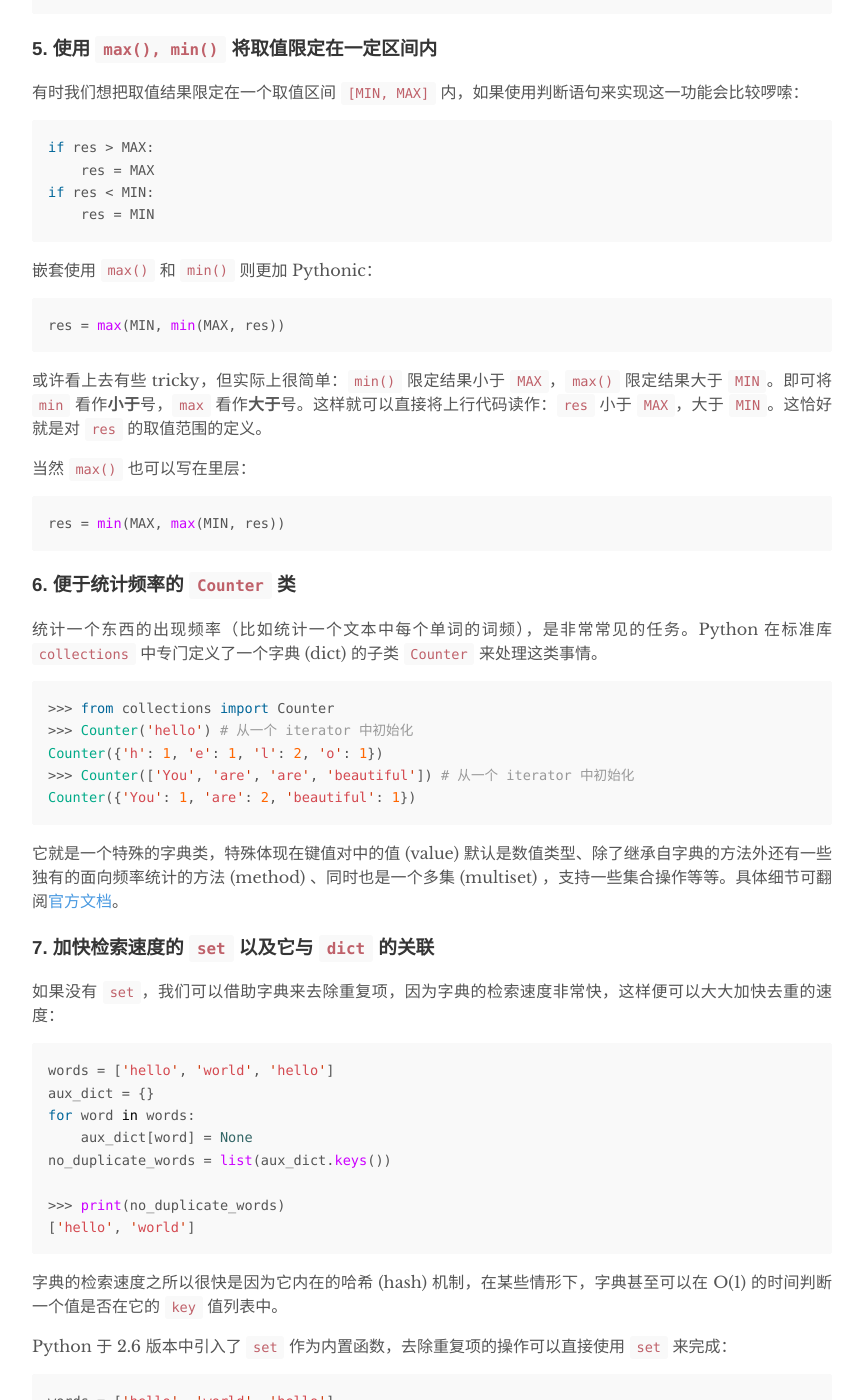
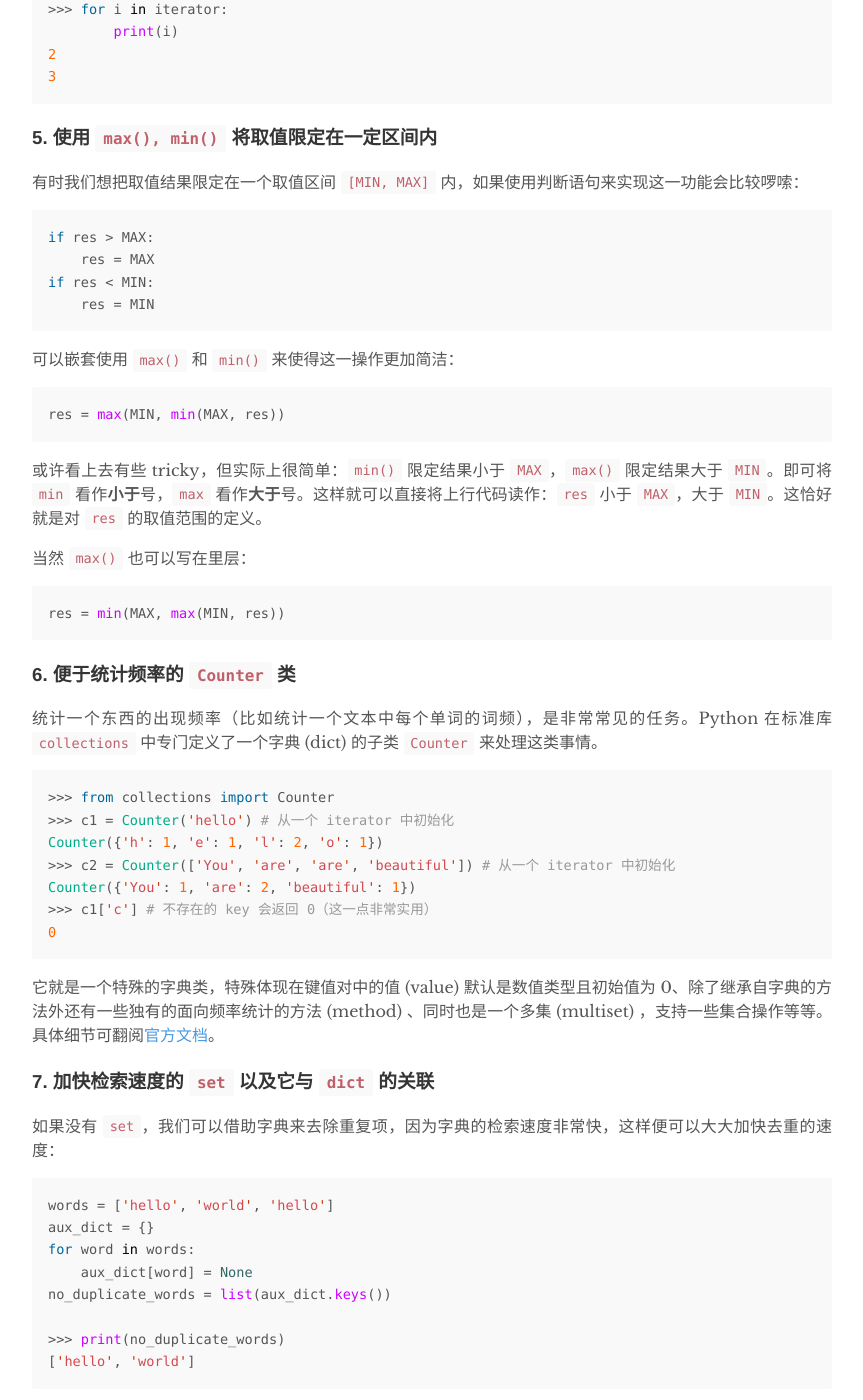
Before and after one commit to wen-zhi/wen-zhi.github.io, a Jekyll site: the page built from _posts/2019-01-15-python-notes.md, in a window 1280 px wide and 1400 px high, scrolled down 1787 px. Shown: the whole window, without its empty margins (208-1071 px from the left). Built offline with Jekyll 4.4.1, drawn with Linux system fonts in a browser that asks for light colours; comment, search, counter and statistics services are not loaded; some of the changed text lies outside the part shown.

Commit message:
minor improvements

````diff
--- a/_posts/2019-01-15-python-notes.md
+++ b/_posts/2019-01-15-python-notes.md
@@ -86,7 +90,7 @@ if res < MIN:
     res = MIN
 ```
 
-嵌套使用 `max()` 和 `min()` 则更加 Pythonic：
+可以嵌套使用 `max()` 和 `min()` 来使得这一操作更加简洁：
 
 ```python
 res = max(MIN, min(MAX, res))
@@ -106,13 +110,15 @@ res = min(MAX, max(MIN, res))
 
 ```python
 >>> from collections import Counter
->>> Counter('hello') # 从一个 iterator 中初始化
+>>> c1 = Counter('hello') # 从一个 iterator 中初始化
 Counter({'h': 1, 'e': 1, 'l': 2, 'o': 1})
->>> Counter(['You', 'are', 'are', 'beautiful']) # 从一个 iterator 中初始化
+>>> c2 = Counter(['You', 'are', 'are', 'beautiful']) # 从一个 iterator 中初始化
 Counter({'You': 1, 'are': 2, 'beautiful': 1})
+>>> c1['c'] # 不存在的 key 会返回 0（这一点非常实用）
+0
 ```
 
-它就是一个特殊的字典类，特殊体现在键值对中的值 (value) 默认是数值类型、除了继承自字典的方法外还有一些独有的面向频率统计的方法 (method) 、同时也是一个多集 (multiset) ，支持一些集合操作等等。具体细节可翻阅[官方文档](https://docs.python.org/3/library/collections.html#collections.Counter)。
+它就是一个特殊的字典类，特殊体现在键值对中的值 (value) 默认是数值类型且初始值为 0、除了继承自字典的方法外还有一些独有的面向频率统计的方法 (method) 、同时也是一个多集 (multiset) ，支持一些集合操作等等。具体细节可翻阅[官方文档](https://docs.python.org/3/library/collections.html#collections.Counter)。
 
 ### 7. 加快检索速度的 `set` 以及它与 `dict` 的关联
 
````
Also changed, not shown: other parts of _posts/2019-01-15-python-notes.md (+7 -3 lines).
